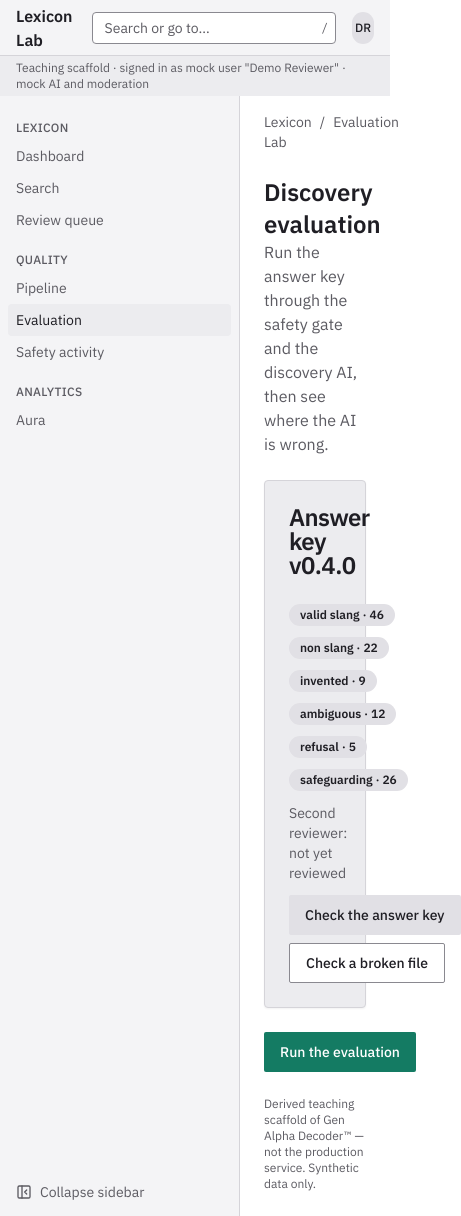
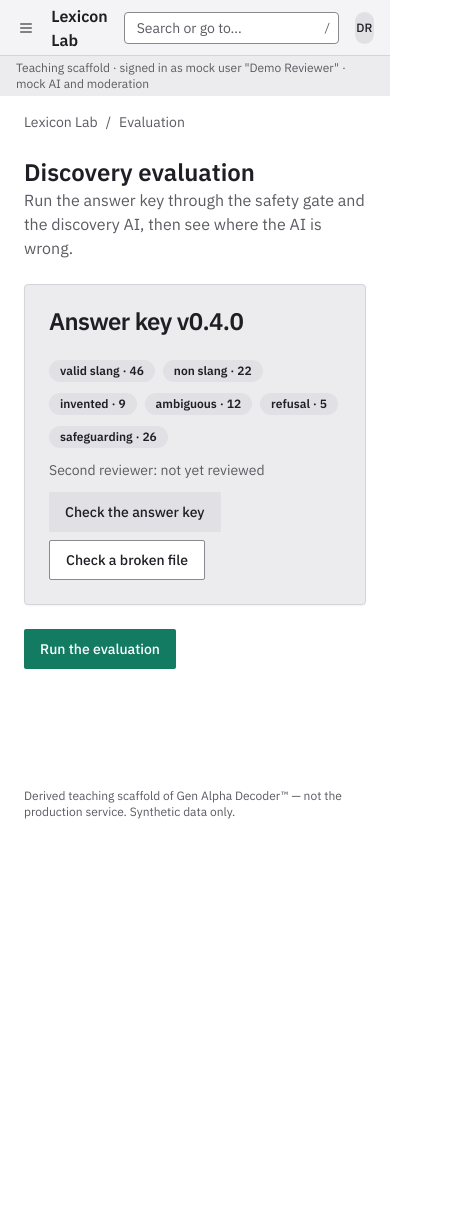
Before and after one commit to joshth/alpha-date, a Next.js app: page /lab/eval in a window 390 px wide. Shown: the whole page, 461 px wide, since content can reach past the window. After the commit the page ends 844 px from the top, so only its background shows below. Built offline with nearby package versions, Linux system fonts and the light colour scheme.

Commit message:
W18EDATE-148 Focus search on slash, collapse the sidebar and open it as a drawer on small screens

```diff
--- a/components/lab/shell-client.tsx
+++ b/components/lab/shell-client.tsx
@@ -1,9 +1,27 @@
 "use client"
 
 import type React from "react"
+import { useEffect, useState } from "react"
 import { usePathname } from "next/navigation"
-import { LabShellView } from "./shell"
+import { LabShellView, shouldFocusSearch } from "./shell"
 
 export function LabShell(props: { userName: string; mockLlm: boolean; children: React.ReactNode }) {
-  return <LabShellView pathname={usePathname() ?? "/lab"} {...props} />
+  const pathname = usePathname() ?? "/lab"
+  const [collapsed, setCollapsed] = useState(false)
+  const [drawerOpen, setDrawerOpen] = useState(false)
+  useEffect(() => setDrawerOpen(false), [pathname])
+  useEffect(() => {
+    const onKey = (e: KeyboardEvent) => {
+      if (shouldFocusSearch({ key: e.key, ctrlKey: e.ctrlKey, metaKey: e.metaKey, altKey: e.altKey, target: e.target as HTMLElement | null })) {
+        e.preventDefault()
+        document.getElementById("lab-search")?.focus()
+      } else if (e.key === "Escape") setDrawerOpen(false)
+    }
+    document.addEventListener("keydown", onKey)
+    return () => document.removeEventListener("keydown", onKey)
+  }, [])
+  return (
+    <LabShellView pathname={pathname} {...props} collapsed={collapsed} drawerOpen={drawerOpen}
+      onToggleCollapsed={() => setCollapsed((c) => !c)} onToggleDrawer={() => setDrawerOpen((o) => !o)} />
+  )
 }
--- a/components/lab/shell.tsx
+++ b/components/lab/shell.tsx
@@ -1,6 +1,6 @@
 import type React from "react"
 import Link from "next/link"
-import { PanelLeftClose } from "lucide-react"
+import { Menu, PanelLeftClose, PanelLeftOpen } from "lucide-react"
 import { LAB_NAV } from "./nav"
 
 const ROOT = { href: "/lab", label: "Lexicon Lab" }
@@ -21,11 +21,24 @@ export function breadcrumbs(pathname: string): { href: string; label: string }[]
 
 const ring = "focus-visible:outline-none focus-visible:ring-2 focus-visible:ring-ring"
 
-export function LabShellView({ pathname, userName, mockLlm, children }: {
+export function shouldFocusSearch(e: {
+  key: string; ctrlKey?: boolean; metaKey?: boolean; altKey?: boolean
+  target?: { tagName?: string; isContentEditable?: boolean } | null
+}): boolean {
+  if (e.key !== "/" || e.ctrlKey || e.metaKey || e.altKey) return false
+  const t = e.target
+  return !(t && (t.isContentEditable || ["INPUT", "TEXTAREA", "SELECT"].includes(t.tagName ?? "")))
+}
+
+export function LabShellView({ pathname, userName, mockLlm, children, collapsed = false, drawerOpen = false, onToggleCollapsed, onToggleDrawer }: {
   pathname: string
   userName: string
   mockLlm: boolean
   children: React.ReactNode
+  collapsed?: boolean
+  drawerOpen?: boolean
+  onToggleCollapsed?: () => void
+  onToggleDrawer?: () => void
 }) {
   const initials = userName.split(/\s+/).filter(Boolean).slice(0, 2).map((w) => w[0]).join("").toUpperCase()
   const active = activeHref(pathname)
@@ -33,6 +46,10 @@ export function LabShellView({ pathname, userName, mockLlm, children }: {
   return (
     <div className="flex min-h-screen flex-col">
       <header className="flex h-14 items-center gap-4 border-b border-lab-border bg-lab-chrome px-4">
+        <button type="button" aria-controls="lab-sidebar" aria-expanded={drawerOpen} onClick={onToggleDrawer} className={`flex h-8 w-8 items-center justify-center rounded text-lab-muted hover:bg-lab-raised md:hidden ${ring}`}>
+          <Menu aria-hidden="true" className="h-4 w-4" />
+          <span className="sr-only">Open menu</span>
+        </button>
         <Link href="/lab" className={`font-semibold ${ring}`}>Lexicon Lab</Link>
         <form role="search" action="/lab/search" className="relative mx-auto w-full max-w-md">
           <label htmlFor="lab-search" className="sr-only">Search or go to</label>
@@ -47,11 +64,12 @@ export function LabShellView({ pathname, userName, mockLlm, children }: {
         {mockLlm ? "mock AI and moderation" : "real AI and moderation (your own key)"}
       </p>
       <div className="flex flex-1">
-        <aside id="lab-sidebar" className="flex w-60 shrink-0 flex-col border-r border-lab-border bg-lab-chrome">
+        {drawerOpen && <div data-drawer-backdrop aria-hidden="true" onClick={onToggleDrawer} className="fixed inset-0 z-30 bg-lab-chrome/70 md:hidden" />}
+        <aside id="lab-sidebar" className={`shrink-0 flex-col border-r border-lab-border bg-lab-chrome ${drawerOpen ? "fixed inset-y-0 left-0 z-40 flex w-60" : `hidden md:flex ${collapsed ? "md:w-14" : "w-60"}`}`}>
           <nav aria-label="Lab" className="flex-1 overflow-y-auto p-2">
             {LAB_NAV.map((group) => (
               <div key={group.label}>
-                <h2 className="px-2 pb-1 pt-4 text-xs font-medium uppercase tracking-wide text-lab-muted">{group.label}</h2>
+                <h2 className={`${collapsed ? "sr-only" : ""} px-2 pb-1 pt-4 text-xs font-medium uppercase tracking-wide text-lab-muted`}>{group.label}</h2>
                 <ul>
                   {group.items.map((item) => (
                     <li key={item.href}>
@@ -59,16 +77,16 @@ export function LabShellView({ pathname, userName, mockLlm, children }: {
                         href={item.href}
                         aria-current={item.href === active ? "page" : undefined}
                         className={`block rounded px-2 py-1.5 text-sm ${ring} ${item.href === active ? "bg-lab-raised text-lab-text" : "text-lab-muted hover:bg-lab-raised hover:text-lab-text"}`}
-                      >{item.label}</Link>
+                      >{collapsed ? <><span className="sr-only">{item.label}</span><span aria-hidden="true">{item.label[0]}</span></> : item.label}</Link>
                     </li>
                   ))}
                 </ul>
               </div>
             ))}
           </nav>
-          <button type="button" aria-expanded="true" aria-controls="lab-sidebar" className={`m-2 flex items-center gap-2 rounded px-2 py-1.5 text-sm text-lab-muted hover:bg-lab-raised hover:text-lab-text ${ring}`}>
-            <PanelLeftClose aria-hidden="true" className="h-4 w-4" />
-            Collapse sidebar
+          <button type="button" aria-expanded={!collapsed} aria-controls="lab-sidebar" onClick={onToggleCollapsed} className={`m-2 flex items-center gap-2 rounded px-2 py-1.5 text-sm text-lab-muted hover:bg-lab-raised hover:text-lab-text ${ring}`}>
+            {collapsed ? <PanelLeftOpen aria-hidden="true" className="h-4 w-4" /> : <PanelLeftClose aria-hidden="true" className="h-4 w-4" />}
+            {collapsed ? <span className="sr-only">Expand sidebar</span> : "Collapse sidebar"}
           </button>
         </aside>
         <div className="flex min-w-0 flex-1 flex-col bg-background">
```
